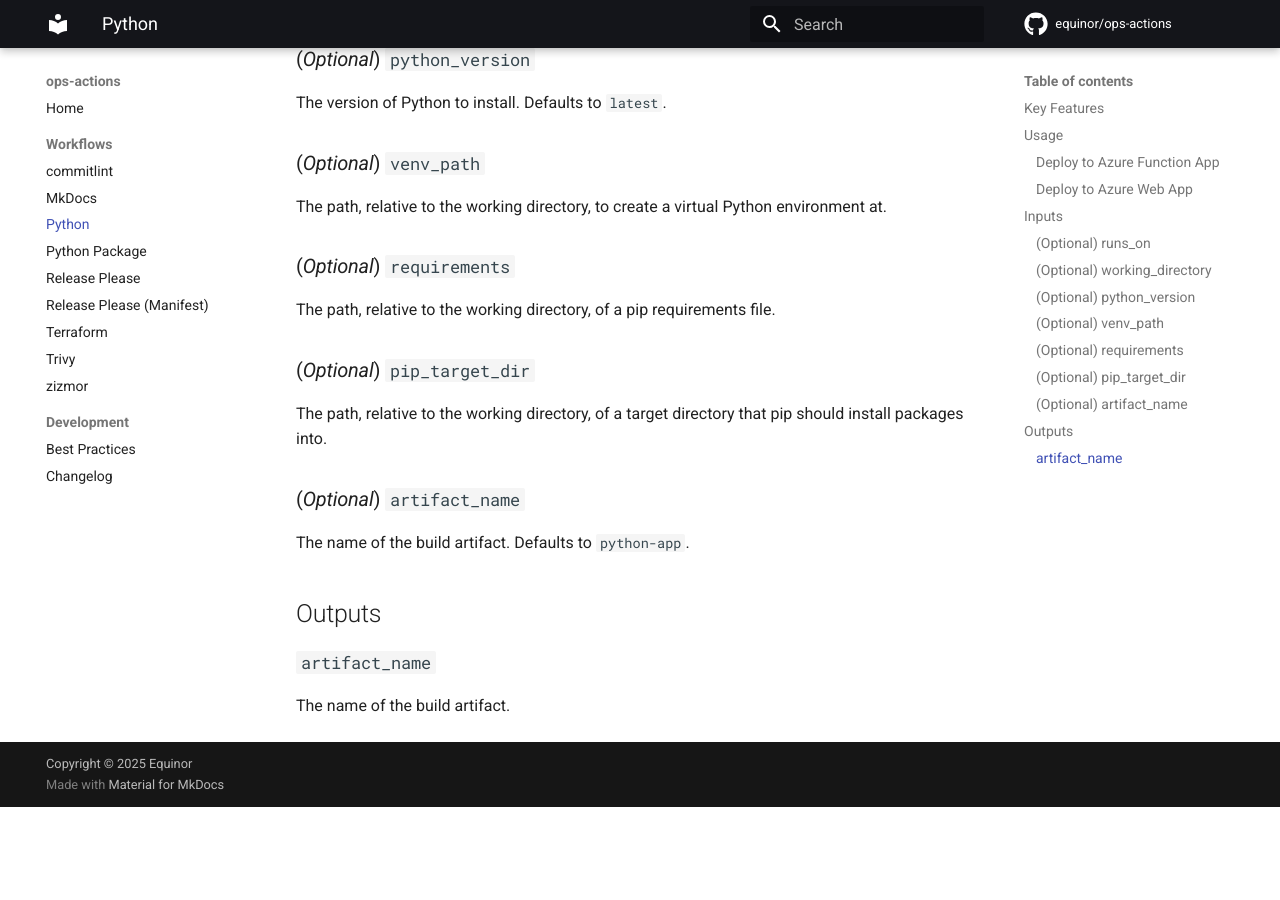
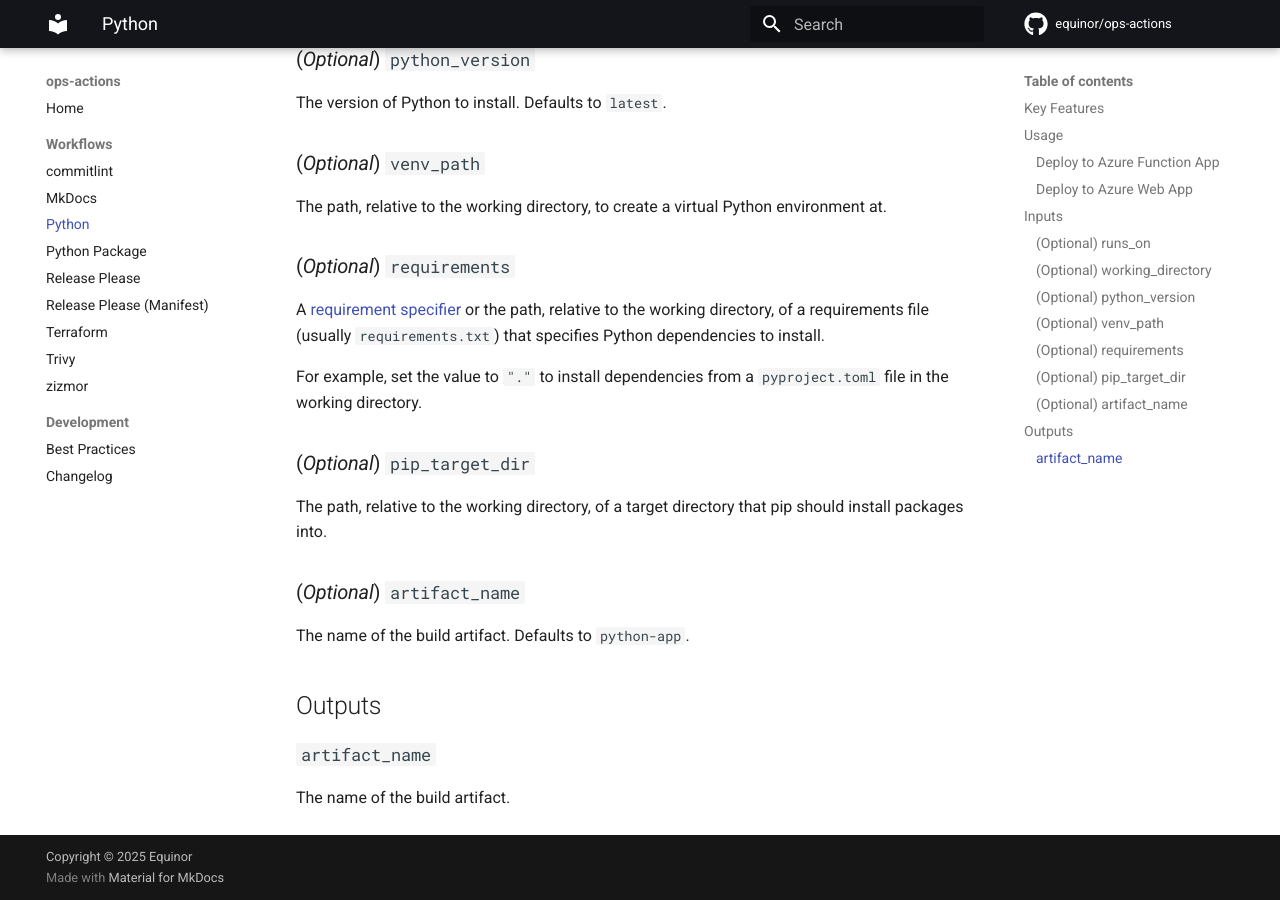
Before and after one commit to equinor/ops-actions, an MkDocs documentation site: the page built from docs/workflows/python.md, in a window 1280 px wide and 900 px high, scrolled down 2306 px. Built offline with MkDocs 1.6.1 and Material for MkDocs 9.7.7, drawn with Linux system fonts in a browser that asks for light colours; comment, search, counter and statistics services are not loaded; before the commit the page ends 3113 px from its top, so only the background shows below that.

Commit message:
feat(python): install dependencies using requirement specifier
Similar to #878.

Allow installing Python dependencies using a requirement specifier instead of a requirements file.

Required for projects that install dependencies from a `pyproject.toml` file instead of a `requirements.txt` file (for example, projects managed using Poetry or uv).

Workflow documentation has been updated accordingly, with a link to the official documentation for requirement specifiers.

```diff
--- a/docs/workflows/python.md
+++ b/docs/workflows/python.md
@@ -111,7 +111,9 @@ The path, relative to the working directory, to create a virtual Python environm
 
 ### (*Optional*) `requirements`
 
-The path, relative to the working directory, of a pip requirements file.
+A [requirement specifier](https://pip.pypa.io/en/stable/reference/requirement-specifiers/) or the path, relative to the working directory, of a requirements file (usually `requirements.txt`) that specifies Python dependencies to install.
+
+For example, set the value to `"."` to install dependencies from a `pyproject.toml` file in the working directory.
 
 ### (*Optional*) `pip_target_dir`
 
```
Also changed, not shown: 1 other file.
